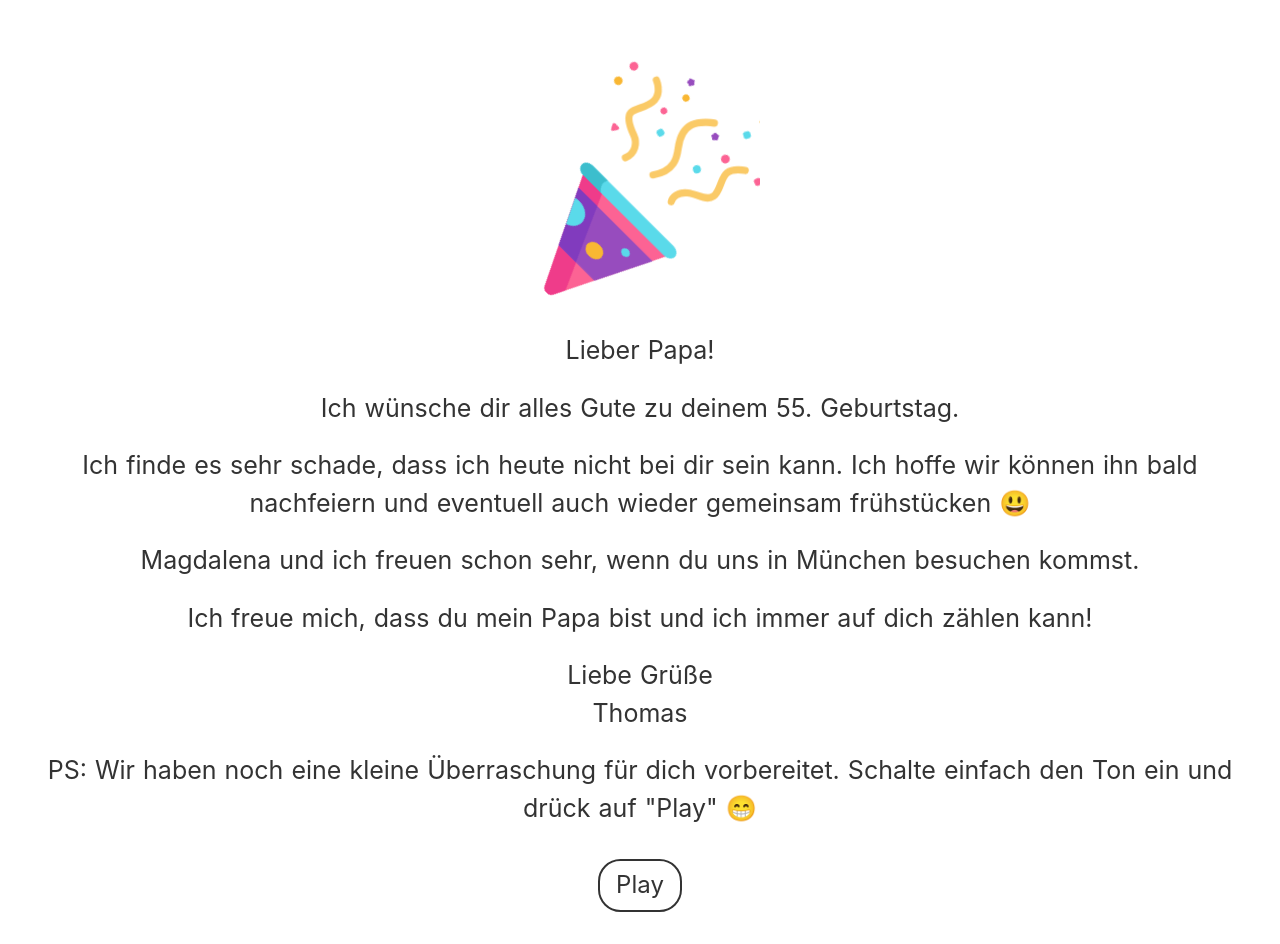
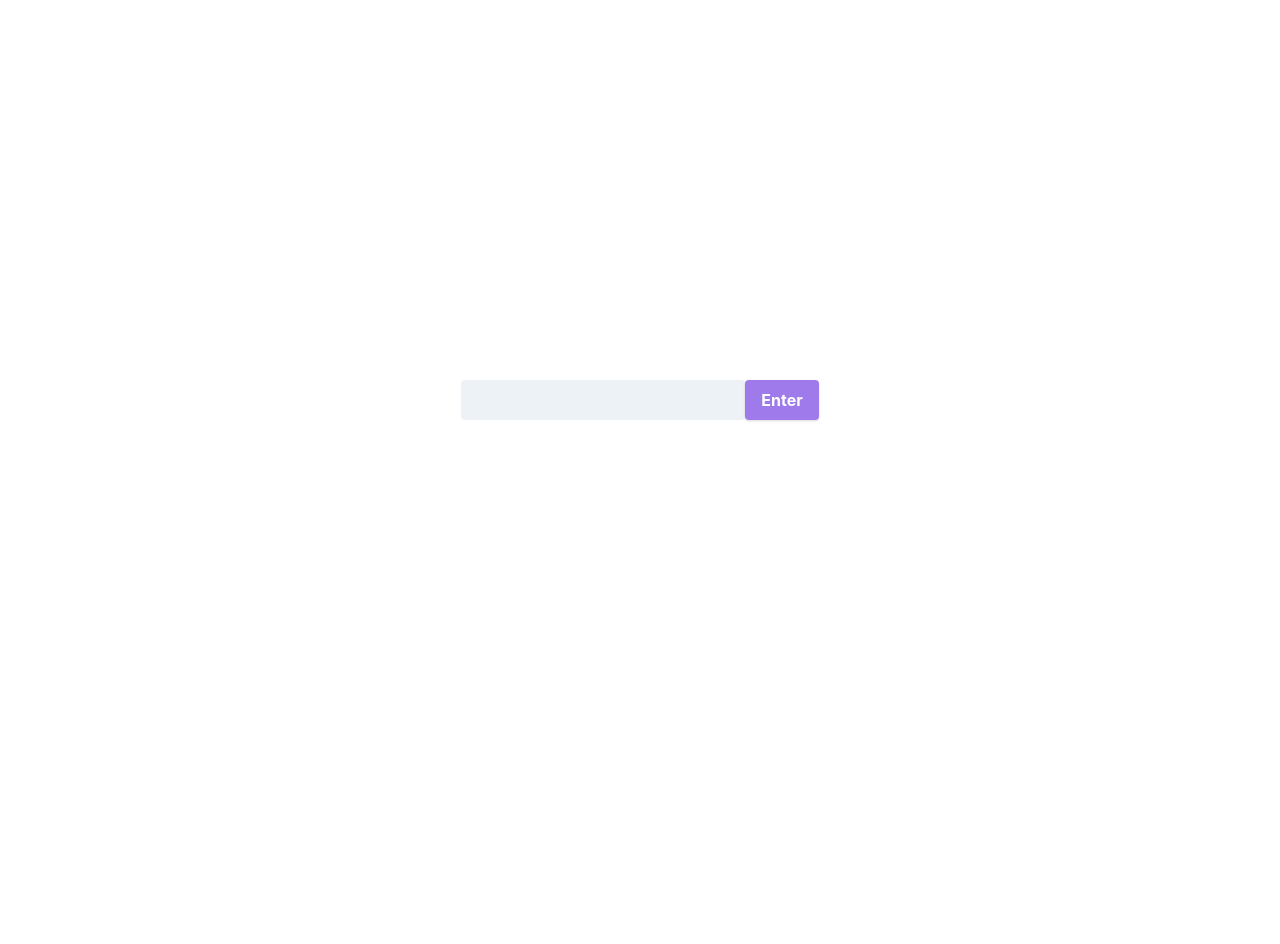
Before and after one commit to ThomasKaar/LandingPage, a Nuxt app: page / in a window 1280 px wide. After the commit the page ends 800 px from the top, so only its background shows below. Built offline with nearby package versions, Linux system fonts and the light colour scheme.

Commit message:
Added Flo

```diff
--- a/pages/index.vue
+++ b/pages/index.vue
@@ -1,34 +1,42 @@
 <template>
   <div class="container">
-    <celebration class="celebration-container"></celebration>
-    <h2 style="color: #333; font-size: 25px; padding-top: 20px">
-      Lieber Papa!
-    </h2>
-    <h2 style="color: #333; font-size: 25px; padding-top: 20px">
-      Ich wünsche dir alles Gute zu deinem 55. Geburtstag.
-    </h2>
-    <h2 style="color: #333; font-size: 25px; padding-top: 20px">
-      Ich finde es sehr schade, dass ich heute nicht bei dir sein kann. Ich
-      hoffe wir können ihn bald nachfeiern und eventuell auch wieder gemeinsam
-      frühstücken 😃
-    </h2>
-    <h2 style="color: #333; font-size: 25px; padding-top: 20px">
-      Magdalena und ich freuen schon sehr, wenn du uns in München besuchen
-      kommst.
-    </h2>
-    <h2 style="color: #333; font-size: 25px; padding-top: 20px">
-      Ich freue mich, dass du mein Papa bist und ich immer auf dich zählen kann!
-    </h2>
-    <h2 style="color: #333; font-size: 25px; padding-top: 20px">
-      Liebe Grüße <br />
-      Thomas
-    </h2>
-
-    <h2 style="color: #333; font-size: 25px; padding-top: 20px">
-      PS: Wir haben noch eine kleine Überraschung für dich vorbereitet. Schalte einfach den Ton ein und drück auf "Play" 😁
-    </h2>
-    <audio ref="audio" src="/LandingPage/happy_birthday_papa.wav" preload loop></audio>
-    <button class="button" @click="buttonClick">{{ buttonName }}</button>
+    <celebration v-if="matched" class="celebration-container"></celebration>
+    <h2 v-if="matched" class="block text-gray-500 font-bold md:text-right mb-1 md:mb-0 pr-4">00340434284244534532</h2>
+    <h2 v-if="matched" class="block text-gray-500 font-bold md:text-right mb-1 md:mb-0 pr-4">Lieber Flo! Du bist uns schon auf den Fersen ;)</h2>
+    <div style="diplay: flex; justify-content: center; align-items: center">
+      <input
+        v-if="!matched"
+        v-model="input_text"
+        class="
+          bg-gray-200
+          appearance-none
+          border-2 border-gray-200
+          rounded
+          py-2
+          px-4
+          text-gray-700
+          leading-tight
+          focus:outline-none focus:bg-white focus:border-purple-500
+        "
+      />
+      <button
+        v-if="!matched"
+        class="
+          shadow
+          bg-purple-500
+          hover:bg-purple-400
+          focus:shadow-outline focus:outline-none
+          text-white
+          font-bold
+          py-2
+          px-4
+          rounded
+        "
+        @click="buttonClick"
+      >
+        {{ buttonName }}
+      </button>
+    </div>
   </div>
 </template>
 
@@ -39,7 +47,9 @@ export default {
   data() {
     return {
       buttonState: "Not Started",
-      buttonName: "Play",
+      buttonName: "Enter",
+      matched: false,
+      input_text: "",
     };
   },
   components: {
@@ -47,19 +57,8 @@ export default {
   },
   methods: {
     buttonClick() {
-      console.log(this.buttonState);
-      switch (this.buttonState) {
-        case "Not Started":
-        case "Paused":
-          this.$refs.audio.play();
-          this.buttonState = "Playing";
-          this.buttonName = "Pause";
-          break;
-        case "Playing":
-          this.$refs.audio.pause();
-          this.buttonState = "Paused";
-          this.buttonName = "Play";
-          break;
+      if (this.input_text === "22304591") {
+        this.matched = true;
       }
     },
   },
@@ -116,4 +115,10 @@ export default {
 .button:active {
   outline: none;
 }
+
+.input-field {
+  outline: #333;
+  border: 1px solid #333;
+  margin-right: 5rem;
+}
 </style>
```
Also changed, not shown: 3 other files (tests, documents, lock files or other folders).
